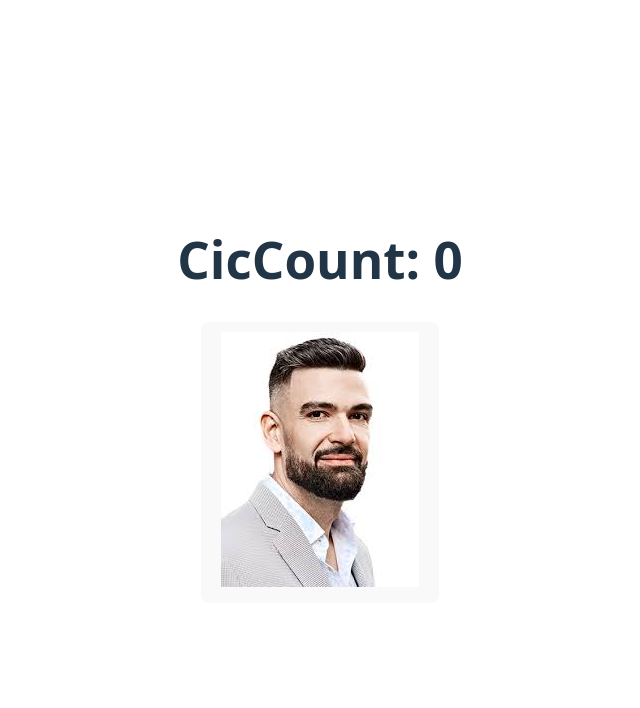
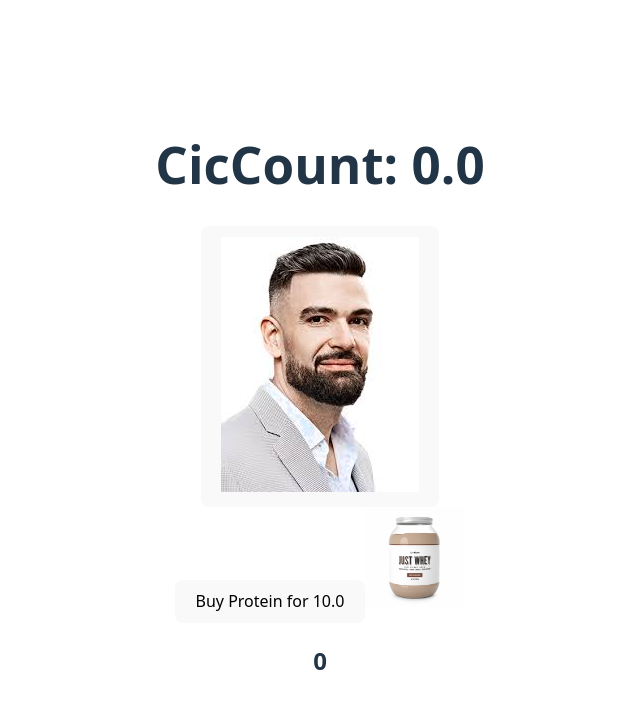
Before and after one commit to Saves331/Cicman-Clicker, a React (Vite) app: page / in a window 1280 px wide. Shown: the top 708 px of the page, without its empty margins (320-960 px from the left). Built offline with nearby package versions, Linux system fonts and the light colour scheme.

Commit message:
added Protein Item

```diff
--- a/src/Items/Protein.jsx
+++ b/src/Items/Protein.jsx
@@ -1,9 +1,20 @@
-function Protein() {
+import { useState } from "react";
+import ProteinImg from "../images/Protein.webp"
+import count from "../count";
+
+function Protein(props) {
+  const {numberOfItem, price, name, onBuy} = props
+
+
+  function handleClick() {
+    onBuy();
+  }
+
   return (
     <div>
-
-
-
+      <button onClick={handleClick}>Buy {name} for {price}</button>
+      <img src={ProteinImg} alt="" width={100} height={100}/>
+      <h2>{numberOfItem}</h2>
     </div>
   )
 }
--- a/src/count.jsx
+++ b/src/count.jsx
@@ -1,19 +1,53 @@
-import { useState } from "react"
+import { useEffect, useState } from "react"
 import ciciman from './images/cicmania.jpg'
+import Protein from "./Items/Protein"
 function count() {
 
     const [count, setCount] = useState(0)
+    const [numberOfItem, setNumberOfItem] = useState(0)
+    const [ProteinPrice, setProteinPrice] = useState(10)
+
+    const displayCount = count.toFixed(1)
+    const displayProteinPrice = ProteinPrice.toFixed(1)
 
     function handleClick() {
-        setCount(count+1)
+        setCount(prev => prev+1)
     }
+
+    function addProtein() {
+
+      if(count >= ProteinPrice) {
+        setCount(prev => prev - ProteinPrice);
+        setNumberOfItem(prev => prev+1)
+        setProteinPrice(prevPrice => prevPrice*1.2)
+      }
+
+    }
+
+    useEffect(() => {
+      let passiveProtein = numberOfItem * 0.1
+
+      const intervalID = setInterval(() => {
+         setCount(prev => prev + passiveProtein)
+      }, 1000)
+
+      return () => clearInterval(intervalID)
+    }, [numberOfItem])
+
+
 
   return (
     <div>
-        <h1>CicCount: {count}</h1>
+        <h1>CicCount: {displayCount}</h1>
         <button onClick={handleClick}><img src={ciciman} alt="" /></button>
 
+        <Protein
+        name = "Protein"
+        price = {displayProteinPrice}
+        numberOfItem = {numberOfItem}
+        onBuy = {addProtein}
 
+        ></Protein>
     </div>
   )
 }
```
Also changed, not shown: 1 other file (tests, documents, lock files or other folders).
